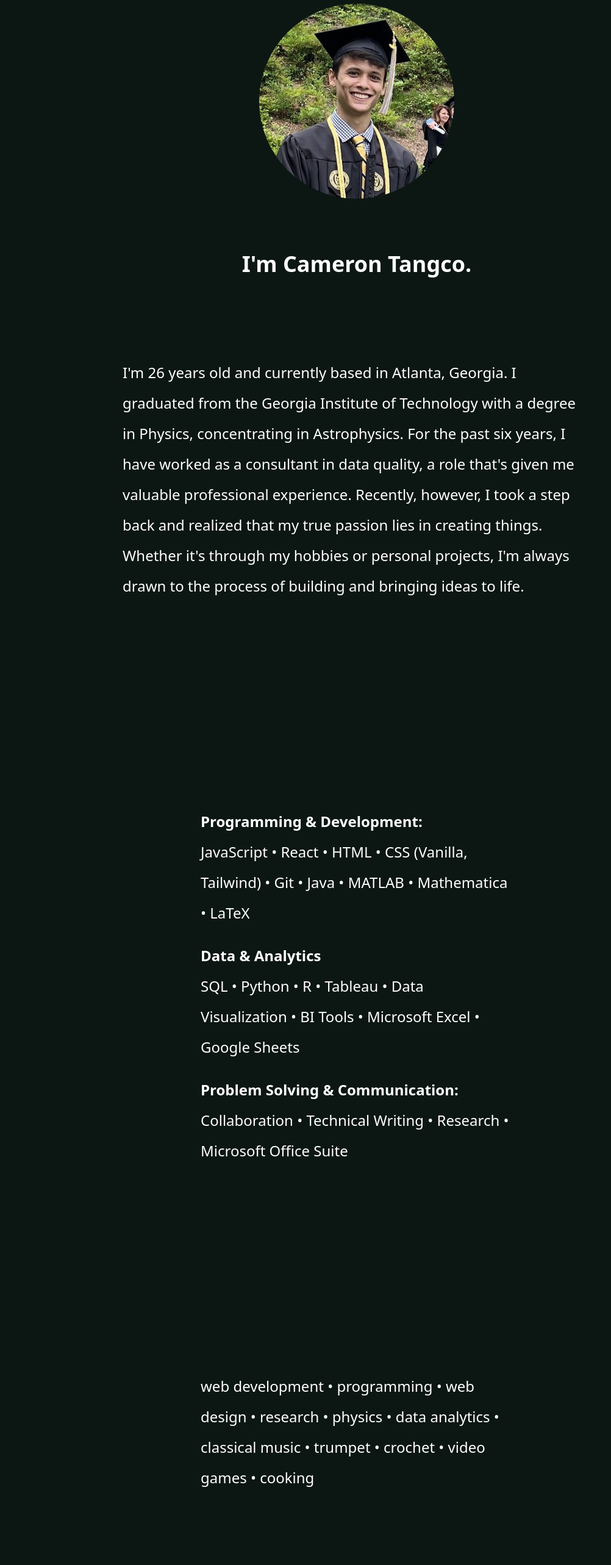
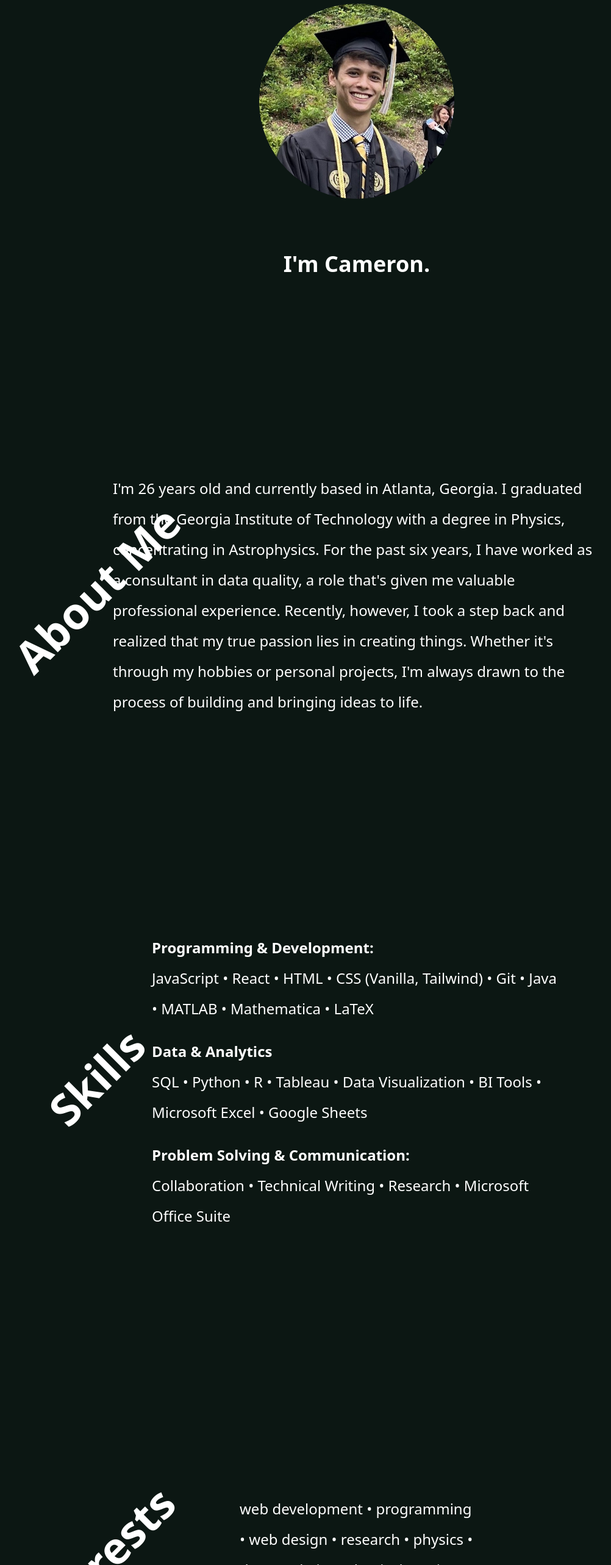
Before and after one commit to astro4u/portfolio, a React (Vite) app: page / in a window 1280 px wide. Shown: the part 234-2800 px from the top of the page at 61% size, without its empty margins (55-1057 px from the left). Built offline with nearby package versions, Linux system fonts and the light colour scheme.

Commit message:
added section titles

```diff
--- a/package.json
+++ b/package.json
@@ -13,6 +13,7 @@
     "@headlessui/react": "^2.2.7",
     "@tailwindcss/vite": "^4.1.12",
     "lucide-react": "^0.542.0",
+    "motion": "^12.23.12",
     "react": "^19.1.1",
     "react-dom": "^19.1.1",
     "tailwindcss": "^4.1.12"
--- a/src/index.css
+++ b/src/index.css
@@ -13,6 +13,10 @@ body {
   padding: 0px;
   background-color:#0C1713;
   text-align: center;
+}
+
+html {
+  scroll-behavior: smooth;
 }
 
 @theme {
--- a/src/react-components/Body.jsx
+++ b/src/react-components/Body.jsx
@@ -1,15 +1,36 @@
+import { Transition } from "@headlessui/react";
 import { AboutMe } from "./body-components/AboutMe.jsx";
 import { Interests } from "./body-components/Interests.jsx";
 import { Projects } from "./body-components/Projects.jsx";
 import { Skills } from "./body-components/Skills.jsx"
+import { motion, MotionValue, useScroll, useSpring, useTransform } from "motion/react"
+import { useRef } from "react"
+
+
 
 export function Body() {
+
+
+
     return (
         <div>
-            <AboutMe />
-            <Skills />
-            <Interests />
-            <Projects />
+            <div id="about-me" className="grid grid-cols-3 grid-rows-1 h-[100vh]">
+
+                <div className="sticky col-start-1 row-start-1 justify-self-center self-center text-white font-bold text-7xl rotate-315">About Me</div>
+                <div className="col-start-2 row-start-1 w-[50rem] justify-self-center self-center"><AboutMe /></div>
+            </div>
+            <div id="skills" className="grid grid-cols-3 grid-rows-1 h-[100vh]">
+                <div className="sticky col-start-1 row-start-1 justify-self-center self-center text-white font-bold text-7xl rotate-315">Skills</div>
+                <div className="col-start-2 row-start-1 w-[60rem] justify-self-center self-center"><Skills /></div>
+            </div>
+            <div id="interests" className="grid grid-cols-3 grid-rows-1 h-[100vh]">
+                <div className="sticky col-start-1 row-start-1 justify-self-center self-center text-white font-bold text-7xl rotate-315">Interests</div>
+                <div className="col-start-2 row-start-1 w-[60rem] justify-self-center self-center"><Interests /></div>
+            </div>
+            <div id="projects" className="grid grid-cols-3 grid-rows-1 h-[100vh]">
+                <div className="sticky col-start-1 row-start-1 justify-self-center self-center text-white font-bold text-7xl rotate-315">Projects</div>
+                <div className="col-start-2 row-start-1 w-[60rem] justify-self-center self-center"><Projects /></div>
+            </div>
         </div>
     )
 }
--- a/src/react-components/Header.jsx
+++ b/src/react-components/Header.jsx
@@ -19,7 +19,7 @@ export function Header() {
                 <img src="./graduation-photo.jpeg"></img>
         </div>
         <div className="text-white font-semibold text-4xl self-center col-start-2 col-end-3 row-start-3 row-end-4">
-            I'm Cameron Tangco.
+            I'm Cameron.
             </div>
         <div className="col-start-3 col-end-4 row-start-1 row-end-2 align-end justify-items-end p-[2.0625rem]">
             <Menu />
--- a/src/react-components/body-components/AboutMe.jsx
+++ b/src/react-components/body-components/AboutMe.jsx
@@ -3,7 +3,7 @@
 export function AboutMe() {
     return (
         <div className="w-full flex flex-col">
-        <p id="about-me" className="w-[60%] text-white self-center text-start text-2xl mt-5 leading-12.5">
+        <p className="w-full text-white self-center text-start text-2xl mt-5 leading-12.5">
                 I'm 26 years old and currently based in Atlanta, Georgia. I graduated from the Georgia Institute of Technology with a degree in
                 Physics, concentrating in Astrophysics. For the past six years, I have worked as a consultant in data quality, a role that's given me
                 valuable professional experience. Recently, however, I took a step back and realized that my true passion lies in creating things. Whether
--- a/src/react-components/body-components/Interests.jsx
+++ b/src/react-components/body-components/Interests.jsx
@@ -3,7 +3,7 @@
 export function Interests() {
 
     return (
-        <div id="interests" className="w-full mt-80 flex flex-col items-center">
+        <div className="w-full flex flex-col items-center">
             <p className="w-[40%] text-white text-start text-2xl pt-4 leading-12.5">
                 web development • programming • web design • research • physics •
                 data analytics • classical music • trumpet • crochet •
--- a/src/react-components/body-components/Projects.jsx
+++ b/src/react-components/body-components/Projects.jsx
@@ -2,7 +2,7 @@ import projects from './projects.json'
 
 export function Projects() {
     return (
-        <div id="projects" className="w-full flex flex-col justify-center mt-80">
+        <div className="w-full flex flex-col justify-center mt-80">
             <div className="grid sm:grid-cols-2 sm:grid-rows-4 lg:grid-cols-4 lg:grid-rows-2 lg:h-[40rem] sm:h-[100rem] w-[80%] self-center gap-2">
                 {projects.map((project) => (
                     <a
--- a/src/react-components/body-components/Skills.jsx
+++ b/src/react-components/body-components/Skills.jsx
@@ -2,8 +2,8 @@ export function Skills() {
 
 
     return (
-        <div id="skills" className="w-full mt-80 flex flex-col items-center">
-            <div className="w-[40%] text-white text-start text-2xl pt-4 leading-12.5">
+        <div className="w-full flex flex-col items-center">
+            <div className="w-[70%] text-white text-start text-2xl pt-4 leading-12.5">
                 <div>
                     <h3 className="font-bold">Programming & Development:</h3>
                     <span>
```
Also changed, not shown: 1 other file (tests, documents, lock files or other folders).
